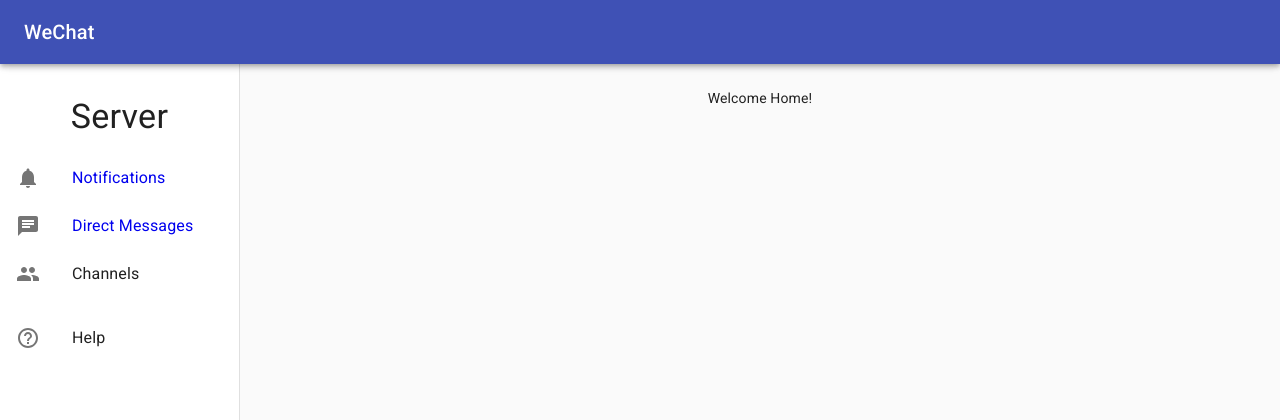
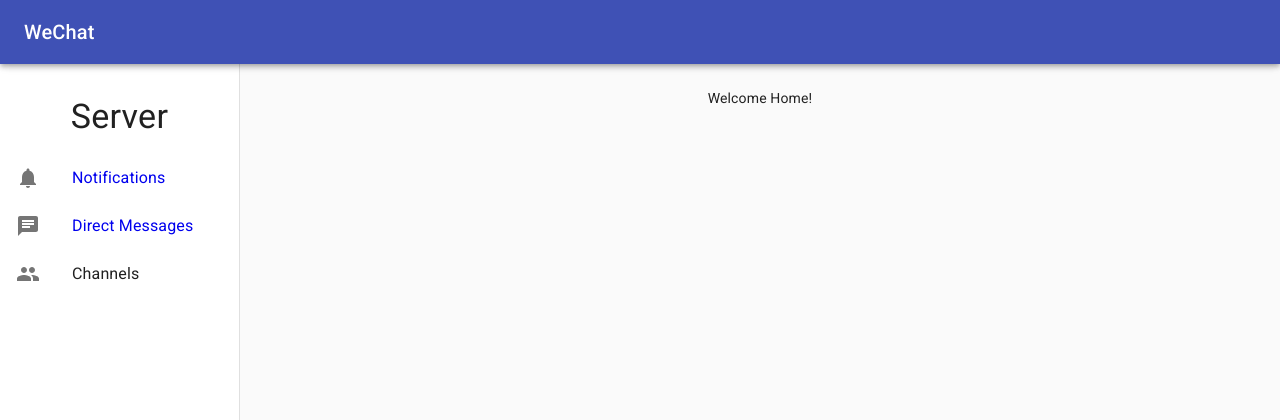
Before and after one commit to latchkostov/react-chat-app, a React (Create React App) app: page / in a window 1280 px wide. Shown: the top 420 px of the page. Built offline with nearby package versions, Linux system fonts and the light colour scheme.

Commit message:
Add styled components and use wrapper in menu component

```diff
--- a/package.json
+++ b/package.json
@@ -13,10 +13,12 @@
     "@types/react": "^16.9.0",
     "@types/react-dom": "^16.9.0",
     "@types/react-router-dom": "^5.1.3",
+    "@types/styled-components": "^5.0.1",
     "react": "^16.13.1",
     "react-dom": "^16.13.1",
     "react-router-dom": "^5.1.2",
     "react-scripts": "3.4.1",
+    "styled-components": "^5.1.0",
     "typescript": "~3.7.2"
   },
   "scripts": {
--- a/src/components/core/menu.component.tsx
+++ b/src/components/core/menu.component.tsx
@@ -7,12 +7,18 @@
 import Chat from '@material-ui/icons/Chat';
 import Group from '@material-ui/icons/Group';
 import HelpOutline from '@material-ui/icons/HelpOutline';
+import styled from 'styled-components';
 
-
+const Wrapper = styled.div`
+  display: flex;
+  height: 100%;
+  justify-content: space-between;
+  flex-direction: column;
+`;
 
 const Menu: FunctionComponent<any> = (props: any) => {
     return (
-        <div>
+      <Wrapper>
         <List>
           <Link to="/notifications">
             <ListItem button key='notifications'>
@@ -37,7 +43,7 @@
             <ListItemText primary='Help' />
           </ListItem>
         </List>
-        </div>
+      </Wrapper>
     );
 }
 
```
Also changed, not shown: 1 other file (tests, documents, lock files or other folders). Lines whose indentation alone changed are shown as unchanged.
